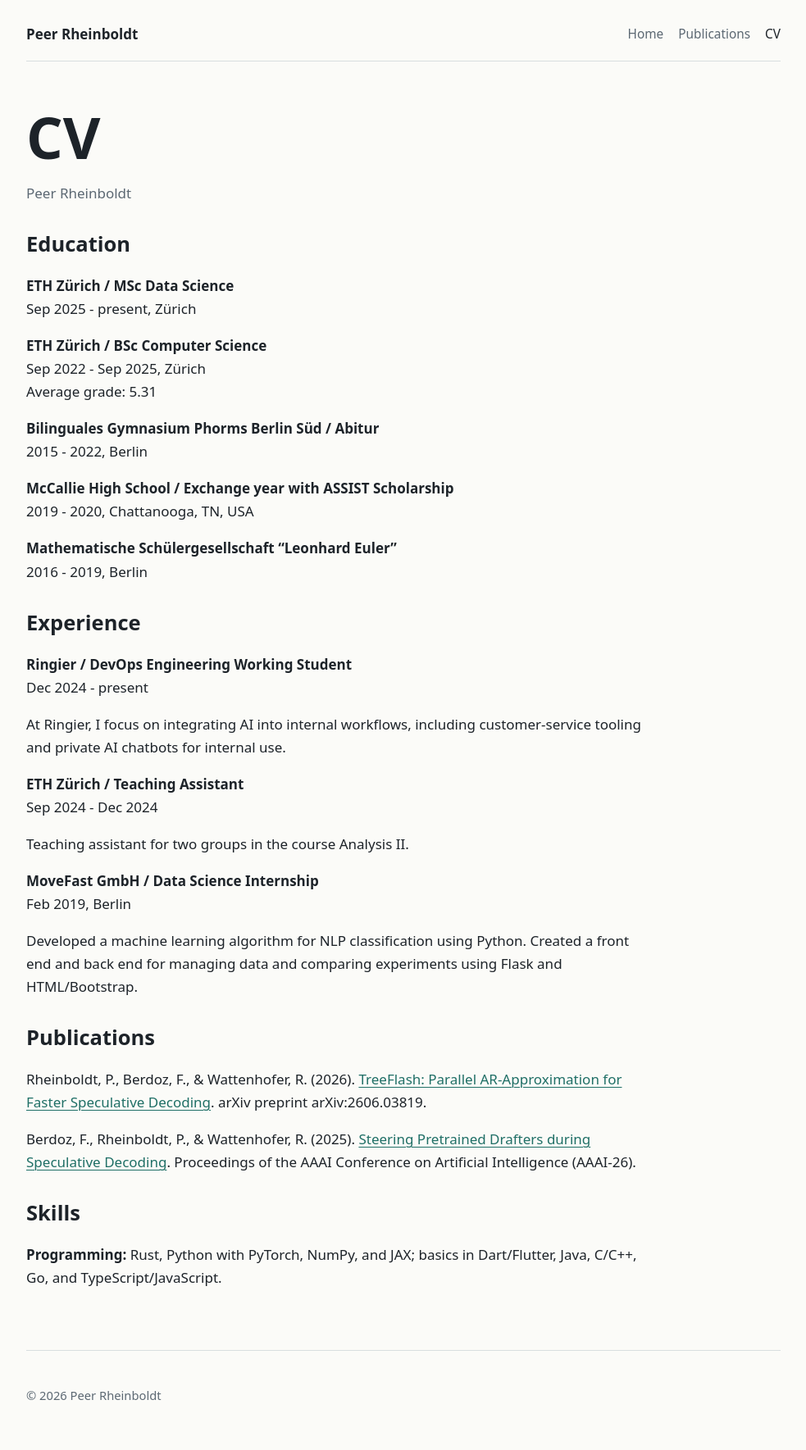
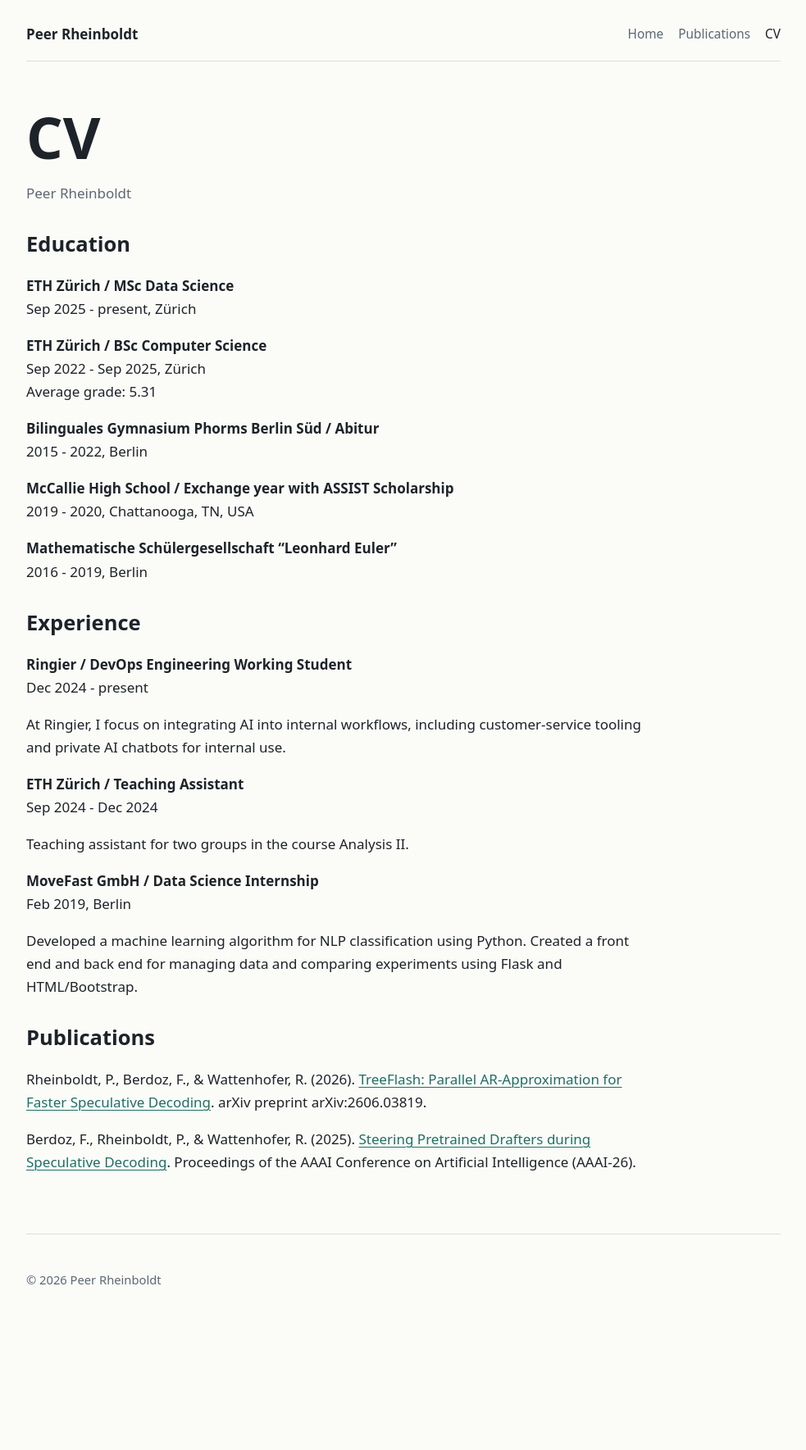
Before and after one commit to peer-rh/peer-rh.github.io, a Jekyll site: the page built from cv.md, in a window 1280 px wide. Shown: the whole page at 82% size, without its empty margins (148-1131 px from the left). Built offline with Jekyll 4.4.1, drawn with Linux system fonts in a browser that asks for light colours; after the commit the page ends 1628 px from its top, so only the background shows below that.

Commit message:
removed skills

```diff
--- a/cv.md
+++ b/cv.md
@@ -45,7 +45,3 @@ Developed a machine learning algorithm for NLP classification using Python. Crea
 Rheinboldt, P., Berdoz, F., & Wattenhofer, R. (2026). [TreeFlash: Parallel AR-Approximation for Faster Speculative Decoding]({{ '/publications/treeflash/' | relative_url }}). arXiv preprint arXiv:2606.03819.
 
 Berdoz, F., Rheinboldt, P., & Wattenhofer, R. (2025). [Steering Pretrained Drafters during Speculative Decoding]({{ '/publications/steering-pretrained-drafters/' | relative_url }}). Proceedings of the AAAI Conference on Artificial Intelligence (AAAI-26).
-
-## Skills
-
-**Programming:** Rust, Python with PyTorch, NumPy, and JAX; basics in Dart/Flutter, Java, C/C++, Go, and TypeScript/JavaScript.
```
